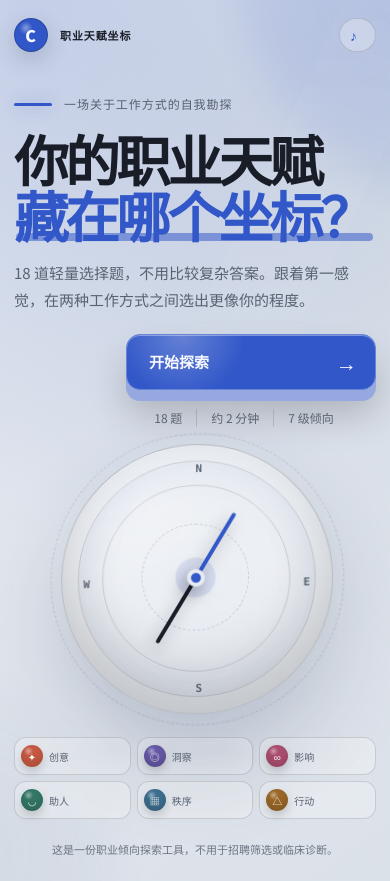
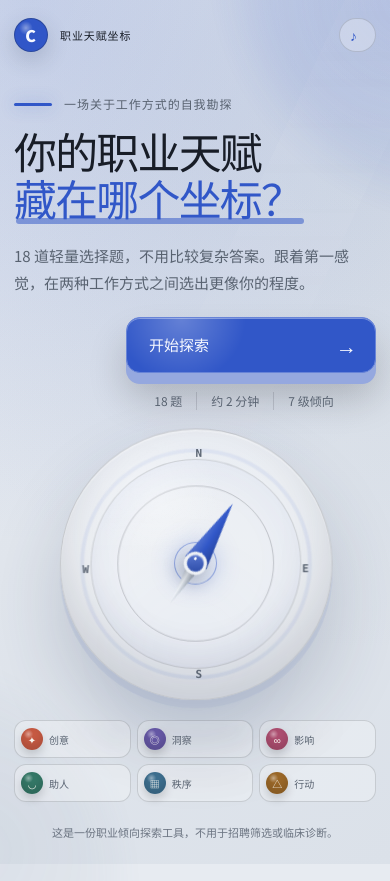
Before and after one commit to hresghi-cmd/career-compass, a Next.js app: page / in a window 390 px wide. Built offline with nearby package versions, Linux system fonts and the light colour scheme.

Commit message:
Polish typography compass and mobile feedback

```diff
--- a/app/globals.css
+++ b/app/globals.css
@@ -25,6 +25,8 @@
   --radius-card: 24px;
   --radius-control: 14px;
   --radius-pill: 999px;
+  --font-ui: "Noto Sans SC Variable", "Noto Sans SC", "PingFang SC", "Microsoft YaHei", sans-serif;
+  --font-display: "Noto Serif SC Variable", "Noto Serif SC", "Songti SC", serif;
 }
 
 @media (prefers-color-scheme: dark) {
@@ -68,7 +70,8 @@ body {
     radial-gradient(circle at 8% 0%, color-mix(in srgb, var(--accent), transparent 83%), transparent 34rem),
     radial-gradient(circle at 95% 18%, color-mix(in srgb, #8fa1ba, transparent 82%), transparent 31rem),
     linear-gradient(145deg, var(--canvas), var(--canvas-raised));
-  font-family: "Noto Sans SC Variable", "Noto Sans SC", "PingFang SC", "Microsoft YaHei", sans-serif;
+  font-family: var(--font-ui);
+  font-synthesis: none;
   text-rendering: optimizeLegibility;
   -webkit-font-smoothing: antialiased;
 }
@@ -176,7 +179,7 @@ summary:focus-visible {
   gap: 12px;
   color: var(--on-canvas);
   font-size: 12px;
-  font-weight: 760;
+  font-weight: 650;
   letter-spacing: .08em;
 }
 
@@ -276,10 +279,11 @@ summary:focus-visible {
   max-width: 760px;
   margin: 24px 0 22px;
   color: var(--on-canvas);
-  font-size: clamp(54px, 7.1vw, 92px);
-  font-weight: 860;
-  line-height: 1.03;
-  letter-spacing: -.065em;
+  font-size: clamp(52px, 6vw, 78px);
+  font-family: var(--font-display);
+  font-weight: 690;
+  line-height: 1.08;
+  letter-spacing: -.045em;
 }
 
 .cover h1 em {
@@ -324,22 +328,25 @@ summary:focus-visible {
 }
 
 .compass-card {
+  --compass-tilt-x: 5deg;
+  --compass-tilt-y: -6deg;
   position: relative;
   width: min(35vw, 410px);
   aspect-ratio: 1;
-  border: 1px solid var(--canvas-line-strong);
+  border: 1px solid color-mix(in srgb, var(--canvas-line-strong), white 18%);
   border-radius: 50%;
   background:
-    radial-gradient(circle at 33% 24%, rgb(255 255 255 / 19%), transparent 28%),
-    radial-gradient(circle at center, color-mix(in srgb, var(--accent), transparent 87%) 0 10%, transparent 11%),
-    var(--canvas-panel);
+    radial-gradient(circle at 34% 23%, rgb(255 255 255 / 28%), transparent 24%),
+    radial-gradient(circle at center, transparent 0 58%, color-mix(in srgb, var(--accent), transparent 92%) 59% 60%, transparent 61%),
+    radial-gradient(circle, var(--canvas-panel) 0 72%, color-mix(in srgb, var(--canvas-panel), var(--canvas-raised) 30%) 73% 100%);
   box-shadow:
-    0 44px 90px var(--deep-shadow),
-    inset 0 1px 0 rgb(255 255 255 / 26%),
-    inset 0 -36px 58px rgb(0 0 0 / 18%);
-  backdrop-filter: blur(22px) saturate(140%);
-  -webkit-backdrop-filter: blur(22px) saturate(140%);
-  transform: rotateX(7deg) rotateY(-8deg);
+    0 38px 76px var(--deep-shadow),
+    0 8px 0 color-mix(in srgb, var(--canvas-raised), var(--accent) 7%),
+    inset 0 2px 1px rgb(255 255 255 / 34%),
+    inset 0 -28px 48px rgb(18 29 48 / 15%);
+  backdrop-filter: blur(24px) saturate(125%);
+  -webkit-backdrop-filter: blur(24px) saturate(125%);
+  transform: rotateX(var(--compass-tilt-x)) rotateY(var(--compass-tilt-y));
   transform-style: preserve-3d;
   animation: compass-float 8s ease-in-out infinite;
 }
@@ -353,15 +360,18 @@ summary:focus-visible {
 }
 
 .compass-card::before {
-  inset: -12px;
-  border: 1px dashed var(--canvas-line);
-  animation: orbit-spin 30s linear infinite;
+  inset: 4.5%;
+  background: repeating-conic-gradient(from -1deg, color-mix(in srgb, var(--on-canvas), transparent 46%) 0deg 1deg, transparent 1deg 7.5deg);
+  -webkit-mask: radial-gradient(circle, transparent 0 81%, #000 82% 88%, transparent 89%);
+  mask: radial-gradient(circle, transparent 0 81%, #000 82% 88%, transparent 89%);
+  opacity: .74;
 }
 
 .compass-card::after {
-  inset: 6%;
+  inset: 11%;
   border: 1px solid var(--canvas-line);
-  box-shadow: inset 0 0 44px color-mix(in srgb, var(--accent), transparent 93%);
+  background: radial-gradient(circle at 35% 22%, rgb(255 255 255 / 14%), transparent 29%);
+  box-shadow: inset 0 0 48px color-mix(in srgb, var(--accent), transparent 94%);
 }
 
 .orbit {
@@ -371,49 +381,78 @@ summary:focus-visible {
 }
 
 .orbit-one {
-  inset: 15%;
-  transform: translateZ(18px);
+  inset: 21%;
+  border-color: color-mix(in srgb, var(--canvas-line-strong), transparent 18%);
+  box-shadow: 0 0 0 1px rgb(255 255 255 / 8%);
+  transform: translateZ(16px);
 }
 
 .orbit-two {
-  inset: 30%;
-  border-style: dashed;
-  transform: translateZ(34px);
-  animation: orbit-spin 18s linear infinite reverse;
+  inset: 42%;
+  border-color: color-mix(in srgb, var(--accent), transparent 54%);
+  background: color-mix(in srgb, var(--accent), transparent 91%);
+  box-shadow: 0 0 24px color-mix(in srgb, var(--accent), transparent 74%);
+  transform: translateZ(28px);
 }
 
 .needle {
   position: absolute;
-  width: 4px;
-  height: 56%;
-  left: calc(50% - 2px);
-  top: 22%;
-  z-index: 2;
-  border-radius: var(--radius-pill);
-  background: linear-gradient(to bottom, var(--accent) 0 49%, var(--on-canvas) 50% 100%);
-  box-shadow: 0 7px 16px rgb(0 0 0 / 32%);
-  transform: translateZ(42px) rotate(31deg);
-  transform-origin: center;
-}
-
+  width: 52%;
+  aspect-ratio: 1;
+  left: 24%;
+  top: 24%;
+  z-index: 4;
+  transform: translateZ(42px) rotate(32deg);
+  transform-origin: 50% 50%;
+  animation: needle-settle 1.35s .18s cubic-bezier(.16, 1, .3, 1) both;
+}
+
+.needle::before,
 .needle::after {
   content: "";
   position: absolute;
-  width: 18px;
-  height: 18px;
-  left: -7px;
-  top: calc(50% - 9px);
-  border: 4px solid var(--canvas);
+  left: 50%;
+  transform: translateX(-50%);
+  filter: drop-shadow(0 7px 8px rgb(12 20 34 / 28%));
+}
+
+.needle::before {
+  width: 18%;
+  height: 50%;
+  top: 0;
+  background: linear-gradient(90deg, color-mix(in srgb, var(--accent), white 22%), var(--accent) 52%, color-mix(in srgb, var(--accent), black 20%));
+  clip-path: polygon(50% 0, 100% 100%, 50% 82%, 0 100%);
+}
+
+.needle::after {
+  width: 12%;
+  height: 34%;
+  bottom: 16%;
+  background: linear-gradient(90deg, #aeb8c6, #eef2f7 46%, #7a8798);
+  clip-path: polygon(8% 0, 92% 0, 50% 100%);
+}
+
+.needle span {
+  position: absolute;
+  z-index: 2;
+  width: 16%;
+  aspect-ratio: 1;
+  left: 42%;
+  top: 42%;
+  border: 3px solid color-mix(in srgb, var(--canvas), #ffffff 28%);
   border-radius: 50%;
-  background: var(--accent);
-  box-shadow: 0 8px 18px rgb(0 0 0 / 34%);
+  background:
+    radial-gradient(circle at 35% 28%, #ffffff 0 8%, transparent 10%),
+    linear-gradient(145deg, color-mix(in srgb, var(--accent), white 22%), color-mix(in srgb, var(--accent), black 18%));
+  box-shadow: 0 7px 18px rgb(12 20 34 / 30%), inset 0 1px 0 rgb(255 255 255 / 45%);
 }
 
 .axis {
   position: absolute;
   z-index: 3;
   color: var(--on-canvas-muted);
-  font: 760 11px/1 ui-monospace, SFMono-Regular, Consolas, monospace;
+  font: 670 11px/1 ui-monospace, SFMono-Regular, Consolas, monospace;
+  letter-spacing: .08em;
 }
 
 .axis-n { left: 50%; top: 7%; }
@@ -482,7 +521,7 @@ summary:focus-visible {
     inset 0 1px 0 rgb(255 255 255 / 36%);
   cursor: pointer;
   font-size: 15px;
-  font-weight: 820;
+  font-weight: 680;
   transition: transform .2s cubic-bezier(.16, 1, .3, 1), box-shadow .2s ease, filter .2s ease;
 }
 
@@ -736,7 +775,7 @@ summary:focus-visible {
   margin: 26px 0 0;
   color: var(--ink);
   font-size: clamp(29px, 4vw, 42px);
-  font-weight: 840;
+  font-weight: 690;
   line-height: 1.38;
   letter-spacing: -.035em;
 }
@@ -825,7 +864,7 @@ summary:focus-visible {
   margin-top: 10px;
   color: var(--ink);
   font-size: clamp(21px, 3vw, 29px);
-  font-weight: 830;
+  font-weight: 700;
   line-height: 1.24;
 }
 
@@ -1136,9 +1175,10 @@ summary:focus-visible {
   margin: 0;
   color: var(--on-canvas);
   font-size: clamp(42px, 6vw, 70px);
-  font-weight: 850;
-  line-height: 1.16;
-  letter-spacing: -.055em;
+  font-family: var(--font-display);
+  font-weight: 680;
+  line-height: 1.2;
+  letter-spacing: -.04em;
 }
 
 .milestone-line {
@@ -1284,9 +1324,10 @@ summary:focus-visible {
   margin: 9px 0 5px;
   color: #f3f6fb;
   font-size: clamp(56px, 7vw, 88px);
-  font-weight: 880;
-  line-height: 1.02;
-  letter-spacing: -.06em;
+  font-family: var(--font-display);
+  font-weight: 690;
+  line-height: 1.08;
+  letter-spacing: -.045em;
 }
 
 .result-role {
@@ -1300,7 +1341,8 @@ summary:focus-visible {
   margin: auto 0 26px;
   color: #f3f6fb;
   font-size: clamp(22px, 3vw, 31px);
-  font-weight: 730;
+  font-family: var(--font-display);
+  font-weight: 580;
   line-height: 1.52;
   letter-spacing: -.025em;
 }
@@ -1352,7 +1394,7 @@ summary:focus-visible {
   margin: 15px 0 18px;
   color: var(--ink);
   font-size: clamp(38px, 4vw, 52px);
-  font-weight: 860;
+  font-weight: 720;
   line-height: 1.05;
   letter-spacing: -.05em;
 }
@@ -1411,7 +1453,7 @@ summary:focus-visible {
   margin: 0;
   color: var(--ink);
   font-size: 30px;
-  font-weight: 850;
+  font-weight: 720;
   line-height: 1.22;
   letter-spacing: -.035em;
 }
@@ -1662,7 +1704,7 @@ summary:focus-visible {
   margin: 10px 0;
   color: var(--on-canvas);
   font-size: 29px;
-  font-weight: 830;
+  font-weight: 720;
   letter-spacing: -.03em;
 }
 
@@ -1782,7 +1824,7 @@ summary:focus-visible {
   }
 
   .cover h1 {
-    font-size: clamp(49px, 7.8vw, 70px);
+    font-size: clamp(48px, 7vw, 64px);
   }
 
   .identity-card {
@@ -1851,8 +1893,9 @@ summary:focus-visible {
 
   .cover h1 {
     margin: 18px 0;
-    font-size: clamp(48px, 14vw, 68px);
-    line-height: 1.02;
+    font-size: clamp(36px, 11vw, 46px);
+    line-height: 1.1;
+    letter-spacing: -.04em;
   }
 
   .lead {
@@ -1867,8 +1910,9 @@ summary:focus-visible {
   }
 
   .compass-card {
+    --compass-tilt-x: 4deg;
+    --compass-tilt-y: -3deg;
     width: min(70vw, 290px);
-    transform: rotateX(6deg) rotateY(-5deg);
   }
 
   .talent-legend {
@@ -1947,7 +1991,7 @@ summary:focus-visible {
 
   .question-block h2 {
     margin-top: 20px;
-    font-size: clamp(24px, 7vw, 30px);
+    font-size: clamp(25px, 7vw, 31px);
     line-height: 1.46;
   }
 
@@ -1967,7 +2011,7 @@ summary:focus-visible {
 
   .pole > span {
     gap: 5px;
-    font-size: 9px;
+    font-size: 10px;
     letter-spacing: .02em;
   }
 
@@ -1982,7 +2026,8 @@ summary:focus-visible {
   }
 
   .pole p {
-    font-size: 10px;
+    font-size: 11px;
+    line-height: 1.55;
   }
 
   .scale-options {
@@ -2016,7 +2061,7 @@ summary:focus-visible {
   }
 
   .scale-option small {
-    font-size: 8px;
+    font-size: 9px;
   }
 
   .scale-readout {
@@ -2025,7 +2070,7 @@ summary:focus-visible {
   }
 
   .scale-help {
-    font-size: 9px;
+    font-size: 10px;
   }
 
   .quiz-footer {
@@ -2270,12 +2315,18 @@ summary:focus-visible {
 }
 
 @keyframes compass-float {
-  0%, 100% { transform: rotateX(7deg) rotateY(-8deg) translateY(0); }
-  50% { transform: rotateX(5deg) rotateY(-4deg) translateY(-10px); }
+  0%, 100% { transform: rotateX(var(--compass-tilt-x)) rotateY(var(--compass-tilt-y)) translateY(0); }
+  50% { transform: rotateX(calc(var(--compass-tilt-x) - 1deg)) rotateY(calc(var(--compass-tilt-y) + 1deg)) translateY(-6px); }
 }
 
 @keyframes orbit-spin {
   to { transform: rotate(360deg); }
+}
+
+@keyframes needle-settle {
+  0% { opacity: 0; transform: translateZ(42px) rotate(12deg) scale(.92); }
+  62% { opacity: 1; transform: translateZ(42px) rotate(35deg) scale(1.02); }
+  100% { opacity: 1; transform: translateZ(42px) rotate(32deg) scale(1); }
 }
 
 @keyframes question-in {
--- a/app/layout.tsx
+++ b/app/layout.tsx
@@ -1,5 +1,6 @@
 import type { Metadata } from "next";
 import "@fontsource-variable/noto-sans-sc/wght.css";
+import "@fontsource-variable/noto-serif-sc/wght.css";
 import "./globals.css";
 
 export const metadata: Metadata = {
--- a/app/page.tsx
+++ b/app/page.tsx
@@ -191,7 +191,15 @@ export default function Home() {
       const AudioContextClass = window.AudioContext || (window as typeof window & { webkitAudioContext: typeof AudioContext }).webkitAudioContext;
       const context = audioContextRef.current ?? new AudioContextClass();
       audioContextRef.current = context;
-      if (context.state === "suspended") void context.resume();
+      const renderFeedback = () => {
+        const master = context.createGain();
+        const compressor = context.createDynamicsCompressor();
+        master.gain.setValueAtTime(.88, context.currentTime);
+        compressor.threshold.setValueAtTime(-18, context.currentTime);
+        compressor.knee.setValueAtTime(12, context.currentTime);
+        compressor.ratio.setValueAtTime(5, context.currentTime);
+        master.connect(compressor);
+        compressor.connect(context.destination);
 
         const voice = (frequency: number, delay: number, duration: number, volume: number, type: OscillatorType, pan = 0) => {
           const oscillator = context.createOscillator();
@@ -201,9 +209,9 @@ export default function Home() {
           oscillator.type = type;
           oscillator.frequency.setValueAtTime(frequency, startAt);
           filter.type = "lowpass";
-        filter.frequency.setValueAtTime(2200, startAt);
+          filter.frequency.setValueAtTime(3600, startAt);
           gain.gain.setValueAtTime(.0001, startAt);
-        gain.gain.exponentialRampToValueAtTime(volume, startAt + .018);
+          gain.gain.exponentialRampToValueAtTime(volume, startAt + .012);
           gain.gain.exponentialRampToValueAtTime(.0001, startAt + duration);
           oscillator.connect(filter);
           filter.connect(gain);
@@ -211,22 +219,27 @@ export default function Home() {
             const panner = context.createStereoPanner();
             panner.pan.setValueAtTime(pan, startAt);
             gain.connect(panner);
-          panner.connect(context.destination);
-        } else gain.connect(context.destination);
+            panner.connect(master);
+          } else gain.connect(master);
           oscillator.start(startAt);
           oscillator.stop(startAt + duration + .02);
         };
 
         if (kind === "complete") {
-        [392, 523.25, 659.25, 783.99].forEach((frequency, index) => {
-          voice(frequency, index * .075, .34, index === 3 ? .045 : .032, index % 2 ? "sine" : "triangle", (index - 1.5) * .12);
+          [523.25, 659.25, 783.99, 1046.5].forEach((frequency, index) => {
+            voice(frequency, index * .065, .32, index === 3 ? .075 : .055, index % 2 ? "sine" : "triangle", (index - 1.5) * .1);
           });
         } else {
-        const pitch = 280 + position * 34;
+          const pitch = 560 + position * 46;
           const pan = (position - 3) / 4;
-        voice(pitch, 0, .16, .027, "triangle", pan);
-        voice(pitch * 1.5, .035, .2, .014, "sine", pan * .6);
+          voice(pitch, 0, .13, .068, "triangle", pan);
+          voice(pitch * 1.5, .018, .17, .034, "sine", pan * .55);
+          voice(1280 + position * 28, 0, .052, .018, "sine", pan * .35);
         }
+      };
+
+      if (context.state === "suspended") void context.resume().then(renderFeedback);
+      else renderFeedback();
     } catch { /* Sound is an enhancement; the visual feedback still works. */ }
   };
 
@@ -252,13 +265,13 @@ export default function Home() {
     setTransitioning(true);
     setSelectedChoice(position);
     playFeedback("select", false, position);
-    if ("vibrate" in navigator) navigator.vibrate(position === 0 || position === 6 ? [14, 18, 16] : 18);
+    if ("vibrate" in navigator) navigator.vibrate(position === 0 || position === 6 ? [9, 18, 10] : 10);
     const next = answers.slice(); next[current] = position; next.splice(current + 1); setAnswers(next);
     window.setTimeout(() => {
       if (current === questions.length - 1) {
         setStage("result");
         playFeedback("complete");
-        if ("vibrate" in navigator) navigator.vibrate([22, 34, 42]);
+        if ("vibrate" in navigator) navigator.vibrate([14, 24, 26]);
       }
       else if (current === 5 || current === 11) { setCurrent((value) => value + 1); setStage("milestone"); }
       else setCurrent((value) => value + 1);
@@ -321,7 +334,7 @@ export default function Home() {
             <p className="lead">18 道轻量选择题，不用比较复杂答案。跟着第一感觉，在两种工作方式之间选出更像你的程度。</p>
           </div>
           <div className="compass-wrap">
-            <div className="compass-card" aria-hidden="true"><div className="orbit orbit-one" /><div className="orbit orbit-two" /><div className="needle" /><div className="axis axis-n">N</div><div className="axis axis-e">E</div><div className="axis axis-s">S</div><div className="axis axis-w">W</div></div>
+            <div className="compass-card" aria-hidden="true"><div className="orbit orbit-one" /><div className="orbit orbit-two" /><div className="needle"><span /></div><div className="axis axis-n">N</div><div className="axis axis-e">E</div><div className="axis axis-s">S</div><div className="axis axis-w">W</div></div>
             <div className="talent-legend" aria-label="六类职业天赋">{talentOrder.map((key) => <span key={key} style={{ "--legend-color": talents[key].color } as React.CSSProperties}><i>{talents[key].symbol}</i>{talents[key].short}</span>)}</div>
           </div>
           <div className="cover-action">
--- a/package.json
+++ b/package.json
@@ -15,6 +15,7 @@
   },
   "dependencies": {
     "@fontsource-variable/noto-sans-sc": "^5.3.0",
+    "@fontsource-variable/noto-serif-sc": "5.3.0",
     "drizzle-orm": "0.45.2",
     "next": "16.2.6",
     "react": "19.2.6",
```
Also changed, not shown: public/licenses/NotoSerifSC-OFL.txt (added), 2 other files (tests, documents, lock files or other folders). Lines whose indentation alone changed are shown as unchanged.
